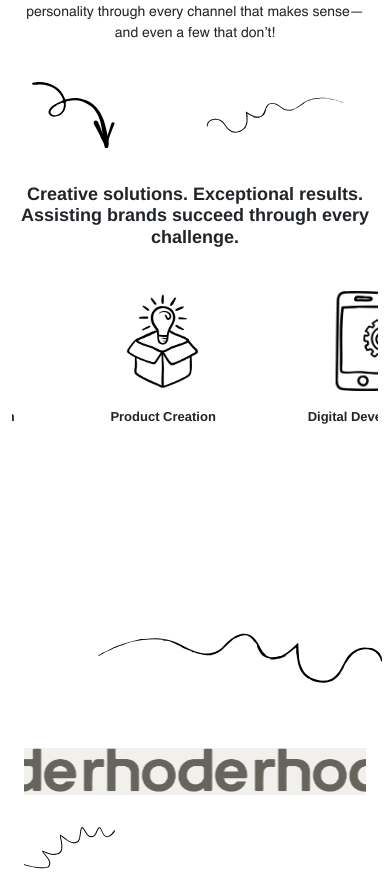
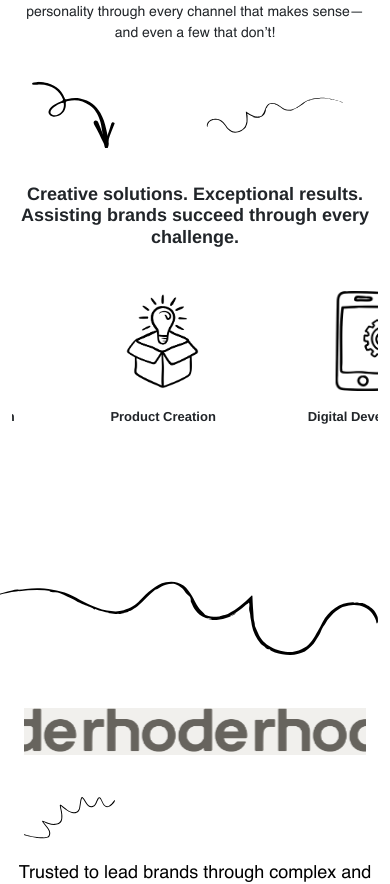
Before and after one commit to Nadir123649/lottie-animations, a React (Create React App) app: page / in a window 390 px wide. Shown: the part 840-1724 px from the top of the page. Built offline with nearby package versions, Linux system fonts and the light colour scheme.

Commit message:
add responsiveness

```diff
--- a/src/App.css
+++ b/src/App.css
@@ -192,9 +192,10 @@
     }
 
     .arrow-three {
-        width: 300px;
+        width: 450px;
+        overflow: hidden !important;
         height: 100px;
-        bottom: -40px;
+        bottom: -60px;
     }
 
     .arrow-four {
--- a/src/components/Creative/index.jsx
+++ b/src/components/Creative/index.jsx
@@ -103,7 +103,7 @@ function CreativeSection() {
     };
 
     return (
-        <section ref={sectionRef} id='needs-section' className='creative-box-section py-[60px] relative'>
+        <section ref={sectionRef} id='needs-section' className='creative-box-section pt-[60px] pb-[0px] md:pt-[60px] md:pb-[60px] relative'>
             {hasAnimated && (
                 <Player
                     autoplay
--- a/src/components/SliderSection/index.jsx
+++ b/src/components/SliderSection/index.jsx
@@ -77,7 +77,7 @@ const SliderSection = () => {
 
     return (
         <section ref={sectionRef} className='py-20 relative'>
-            <div className='container client-logo-container mx-auto px-4 mb-[38px] md:mb-[90px]'>
+            <div className='container client-logo-container mx-auto px-4 mb-[48px] mt-[20px] md:mb-[90px] md:mt-[0px]'>
                 <Slider {...sliderSettings}>
                     {companiesdata.map((company) => (
                         <div key={company.id} className='slide flex justify-center items-center  gap-2py-2 logo-slide'>
```
